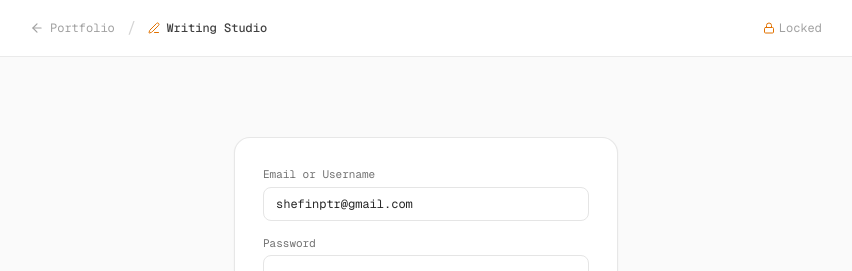
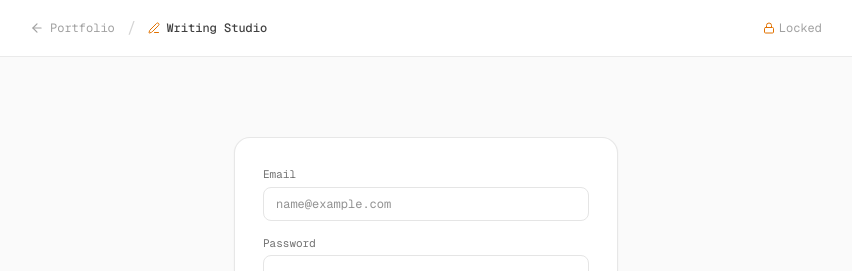
Before and after one commit to shefiin/shefin, a Next.js app in the folder client/: page /write in a window 1280 px wide. Shown: the top 271 px of the page, without its empty margins (214-1066 px from the left). Built offline with nearby package versions, Linux system fonts and the light colour scheme.

Commit message:
feat: change Email or Username field to Email only across all login forms

```diff
--- a/client/app/components/AdminDrawer.tsx
+++ b/client/app/components/AdminDrawer.tsx
@@ -66,7 +66,7 @@ export function AdminDrawer({
   // Auth state
   const [adminUser, setAdminUser] = useState<AdminUser | null>(null);
   const [authChecking, setAuthChecking] = useState(true);
-  const [loginEmail, setLoginEmail] = useState('shefinptr@gmail.com');
+  const [loginEmail, setLoginEmail] = useState('');
   const [loginPassword, setLoginPassword] = useState('');
   const [loginLoading, setLoginLoading] = useState(false);
   const [loginError, setLoginError] = useState<string | null>(null);
@@ -454,10 +454,10 @@ export function AdminDrawer({
             <form onSubmit={handleLogin} className="space-y-4 max-w-sm mx-auto w-full">
               <div>
                 <label className="block text-xs font-mono text-neutral-600 mb-1">
-                  Email or Username
+                  Email
                 </label>
                 <input
-                  type="text"
+                  type="email"
                   required
                   value={loginEmail}
                   onChange={(e) => setLoginEmail(e.target.value)}
--- a/client/app/login/page.tsx
+++ b/client/app/login/page.tsx
@@ -26,7 +26,7 @@ export default function LoginPage() {
   const [adminUser, setAdminUser] = useState<AdminUser | null>(null);
   const [checkingAuth, setCheckingAuth] = useState(true);
 
-  const [emailOrUsername, setEmailOrUsername] = useState('');
+  const [email, setEmail] = useState('');
   const [password, setPassword] = useState('');
   const [loading, setLoading] = useState(false);
   const [error, setError] = useState<string | null>(null);
@@ -53,7 +53,7 @@ export default function LoginPage() {
         method: 'POST',
         headers: { 'Content-Type': 'application/json' },
         body: JSON.stringify({
-          emailOrUsername: emailOrUsername.trim(),
+          emailOrUsername: email.trim(),
           password
         })
       });
@@ -172,13 +172,13 @@ export default function LoginPage() {
               <form onSubmit={handleLogin} className="space-y-3.5">
                 <div>
                   <label className="block text-[11px] text-neutral-500 mb-1">
-                    Email or Username
+                    Email
                   </label>
                   <input
-                    type="text"
+                    type="email"
                     required
-                    value={emailOrUsername}
-                    onChange={(e) => setEmailOrUsername(e.target.value)}
+                    value={email}
+                    onChange={(e) => setEmail(e.target.value)}
                     placeholder="name@example.com"
                     className="w-full px-3 py-2 text-xs rounded-lg border border-neutral-200 focus:outline-none focus:ring-1 focus:ring-neutral-900 bg-white"
                   />
--- a/client/app/write/WritingStudio.tsx
+++ b/client/app/write/WritingStudio.tsx
@@ -49,7 +49,7 @@ export default function WritingStudio() {
   // Auth State
   const [adminUser, setAdminUser] = useState<AdminUser | null>(null);
   const [authChecking, setAuthChecking] = useState(true);
-  const [loginEmail, setLoginEmail] = useState('shefinptr@gmail.com');
+  const [loginEmail, setLoginEmail] = useState('');
   const [loginPassword, setLoginPassword] = useState('');
   const [loginLoading, setLoginLoading] = useState(false);
   const [loginError, setLoginError] = useState<string | null>(null);
@@ -381,10 +381,10 @@ export default function WritingStudio() {
             <form onSubmit={handleLogin} className="space-y-3.5">
               <div>
                 <label className="block text-[11px] font-mono text-neutral-500 mb-1">
-                  Email or Username
+                  Email
                 </label>
                 <input
-                  type="text"
+                  type="email"
                   required
                   value={loginEmail}
                   onChange={(e) => setLoginEmail(e.target.value)}
```
